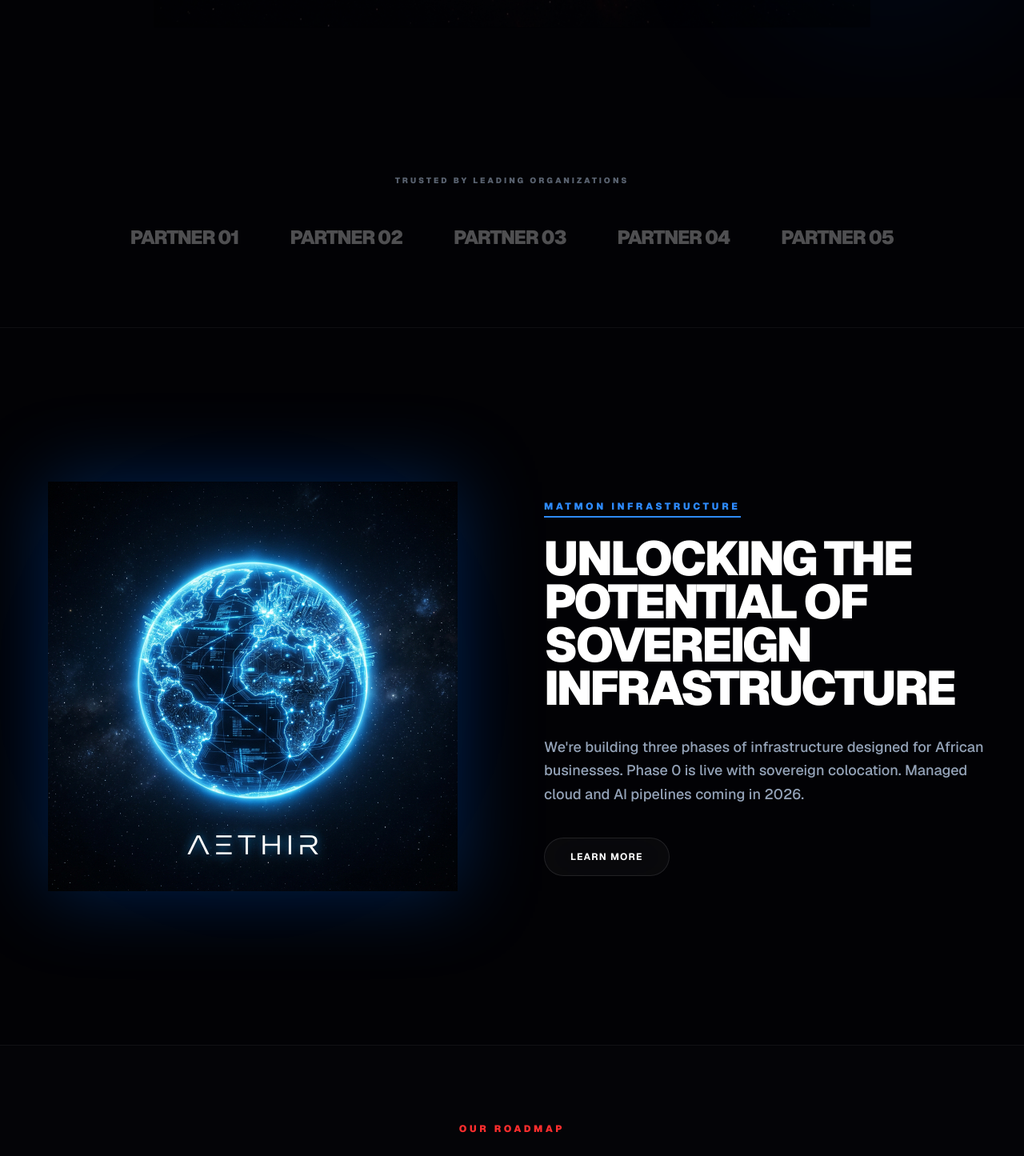
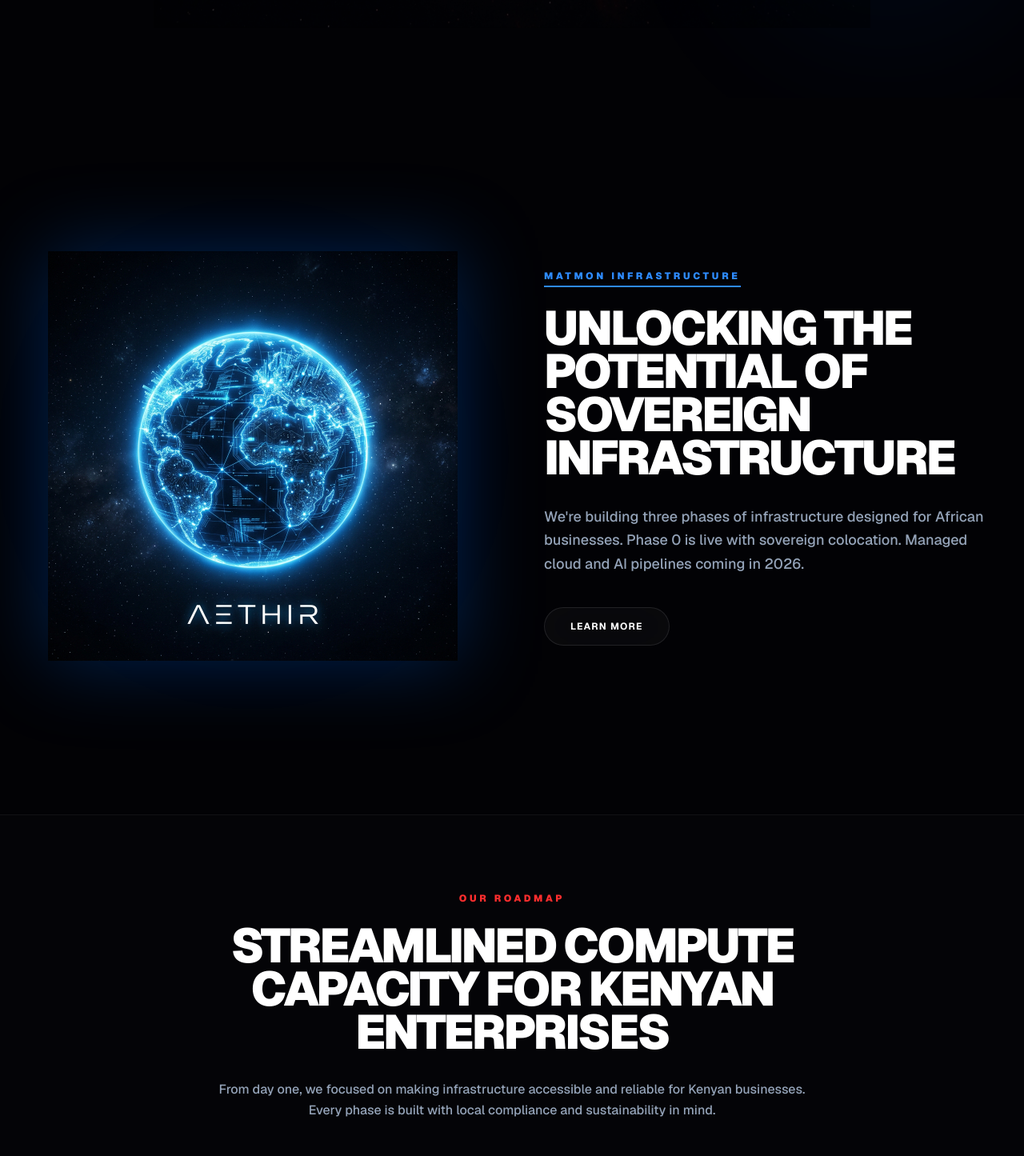
Before and after one commit to C-o-m-o-n/matmon-technology, a Next.js app: page / in a window 1280 px wide. Shown: the part 944-2389 px from the top of the page at 80% size. Built offline with nearby package versions, Linux system fonts and the light colour scheme.

Commit message:
update the timeline

```diff
--- a/app/page.tsx
+++ b/app/page.tsx
@@ -53,7 +53,7 @@
       </SectionContainer>
 
       {/* Trust Bar - Monochrome Minimalist */}
-      <SectionContainer className="pb-24 border-b border-white/5">
+      {/* <SectionContainer className="pb-24 border-b border-white/5">
         <div className="text-center mb-12">
           <p className="text-[10px] font-black uppercase tracking-[0.3em] text-muted-foreground/60">Trusted by leading organizations</p>
         </div>
@@ -64,7 +64,7 @@
           <div className="text-xl sm:text-2xl font-black tracking-tighter">PARTNER 04</div>
           <div className="text-xl sm:text-2xl font-black tracking-tighter">PARTNER 05</div>
         </div>
-      </SectionContainer>
+      </SectionContainer> */}
 
       {/* Infrastructure Section - Earth/Blue Style */}
       <SectionContainer className="py-32 lg:py-48 relative overflow-hidden">
@@ -101,10 +101,10 @@
         <div className="text-center mb-24 max-w-3xl mx-auto">
           <p className="text-xs font-black text-primary uppercase tracking-[0.3em] mb-6">Our Roadmap</p>
           <h2 className="text-3xl sm:text-6xl font-black leading-[1.1] sm:leading-[0.9] tracking-tighter mb-8">
-            STREAMLINED MATMON COMPUTE CAPACITY FOR AFRICAN ENTERPRISES
+            STREAMLINED COMPUTE CAPACITY FOR KENYAN ENTERPRISES
           </h2>
           <p className="text-muted-foreground leading-relaxed font-medium">
-            From day one, we focused on making sovereign infrastructure accessible and reliable for African businesses. Every phase is built with local compliance and sustainability in mind.
+            From day one, we focused on making infrastructure accessible and reliable for Kenyan businesses. Every phase is built with local compliance and sustainability in mind.
           </p>
         </div>
 
@@ -146,7 +146,7 @@
         <GlowSphere color="red" size="lg" className="top-1/2 left-0 opacity-10" />
         <div className="text-center mb-24">
           <h2 className="text-3xl sm:text-7xl font-black leading-[1.1] sm:leading-none tracking-tighter mb-8">
-            BECOME A MATMON PARTNER
+            BECOME OUR DATA PARTNER
           </h2>
           <p className="text-lg text-muted-foreground max-w-2xl mx-auto leading-relaxed font-medium">
             Build on sovereign infrastructure engineered for reliability and compliance. Get 24/7 local support and transparent pricing.
@@ -237,7 +237,7 @@
 
           {/* Enterprise Card - Red Highlight */}
           <div className="glass-card p-14 border-primary bg-primary/10 relative z-10 lg:scale-110 shadow-glow-red/20 shadow-2xl">
-            <div className="absolute top-0 left-1/2 -translate-x-1/2 -translate-y-1/2">
+            <div className="absolute top-4 left-1/2 -translate-x-1/2 -translate-y-1/2">
               <span className="bg-primary text-white text-[10px] font-black px-6 py-2 rounded-full uppercase tracking-widest">Most Popular</span>
             </div>
             <p className="text-[10px] font-black text-primary uppercase tracking-[0.3em] mb-8 mt-4">Enterprise Edition</p>
--- a/components/timeline-card.tsx
+++ b/components/timeline-card.tsx
@@ -13,8 +13,8 @@
   return (
     <div className={`glass-card p-10 transition-all duration-500 relative group overflow-hidden ${
       isActive
-        ? 'border-primary/50 bg-primary/[0.03] shadow-glow-red/10'
-        : 'border-white/5 bg-white/[0.01] hover:bg-white/[0.03] hover:border-white/20'
+        ? 'border-primary/50 bg-primary/3 shadow-glow-red/10'
+        : 'border-white/5 bg-white/1 hover:bg-white/3 hover:border-white/20'
     }`}>
       {isActive && (
         <div className="absolute top-0 right-0 p-6">
```
